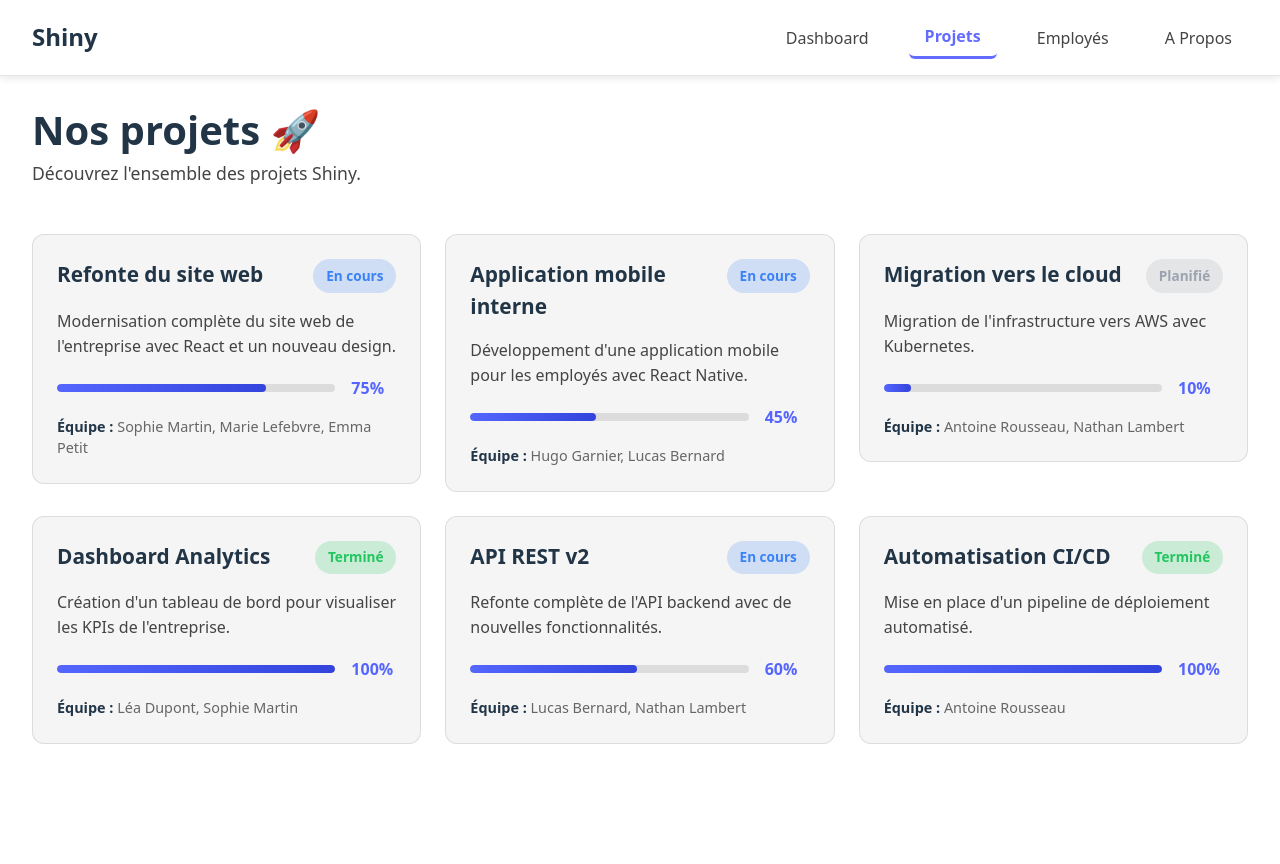
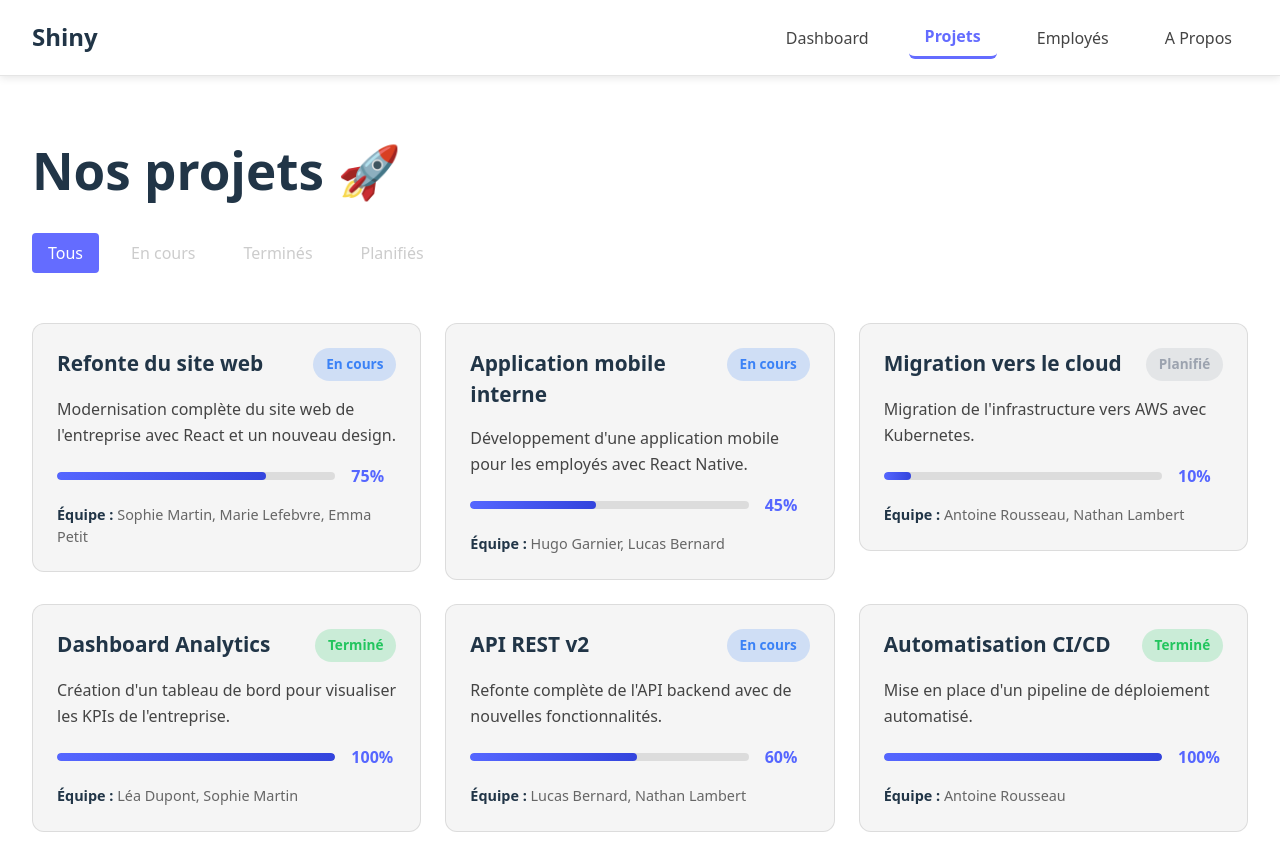
Before and after one commit to ninie08car/Shiny, a React (Vite) app: page /projects in a window 1280 px wide. Before the commit the page ends 800 px from the top, so only its background shows below. Built offline with nearby package versions, Linux system fonts and the light colour scheme.

Commit message:
PArite projets

```diff
--- a/src/main.jsx
+++ b/src/main.jsx
@@ -3,11 +3,14 @@ import { createRoot } from "react-dom/client";
 import { BrowserRouter as Router, Routes, Route } from "react-router-dom";
 import Layout from "./components/Layout";
 import Home from "./pages/Home";
-import Projects from "./pages/Projects";
+import ProjectsLayout from "./pages/Projects/Layout";
+import ProjectsAll from "./pages/Projects/All";
+import ProjectsInProgress from "./pages/Projects/InProgress";
+import ProjectsCompleted from "./pages/Projects/Completed";
+import ProjectsPlanned from "./pages/Projects/Planned";
 import ProjectDetail from "./pages/ProjectDetail";
 import Employees from "./pages/Employees";
 import EmployeeDetail from "./pages/EmployeeDetail";
-import About from "./pages/About";
 import AboutLayout from "./pages/About/Layout";
 import AboutPresentation from "./pages/About/Presentation";
 import AboutTeam from "./pages/About/Team";
@@ -15,15 +18,18 @@ import AboutContact from "./pages/About/Contact";
 import Error from "./pages/Error";
 import "./index.css";
 
-// Note pour l'étudiant : Pour l'instant, seule la page Home est affichée.
-// Dans le chapitre 1, vous configurerez React Router pour naviguer entre les différentes pages.
 createRoot(document.getElementById("root")).render(
   <StrictMode>
     <Router>
       <Routes>
         <Route element={<Layout />}>
           <Route path="/" element={<Home />} />
-          <Route path="/projects" element={<Projects />} />
+          <Route path="/projects" element={<ProjectsLayout />}>
+            <Route index element={<ProjectsAll />} />
+            <Route path="in-progress" element={<ProjectsInProgress />} />
+            <Route path="completed" element={<ProjectsCompleted />} />
+            <Route path="planned" element={<ProjectsPlanned />} />
+          </Route>
           <Route path="/projects/:id" element={<ProjectDetail />} />
           <Route path="/employees" element={<Employees />} />
           <Route path="/employees/:id" element={<EmployeeDetail />} />
--- /dev/null
+++ b/src/pages/Projects/All.jsx
@@ -0,0 +1,14 @@
+import { projectsData } from "../../data/projects";
+import ProjectCard from "../../components/ProjectCard";
+
+function All() {
+  return (
+    <div className="projects-grid">
+      {projectsData.map((project) => (
+        <ProjectCard key={project.id} project={project} />
+      ))}
+    </div>
+  );
+}
+
+export default All;
--- /dev/null
+++ b/src/pages/Projects/Completed.jsx
@@ -0,0 +1,16 @@
+import { getProjectsByStatus } from "../../data/projects";
+import ProjectCard from "../../components/ProjectCard";
+
+function Completed() {
+  const projects = getProjectsByStatus("Terminé");
+
+  return (
+    <div className="projects-grid">
+      {projects.map((project) => (
+        <ProjectCard key={project.id} project={project} />
+      ))}
+    </div>
+  );
+}
+
+export default Completed;
--- /dev/null
+++ b/src/pages/Projects/InProgress.jsx
@@ -0,0 +1,16 @@
+import { getProjectsByStatus } from "../../data/projects";
+import ProjectCard from "../../components/ProjectCard";
+
+function InProgress() {
+  const projects = getProjectsByStatus("En cours");
+
+  return (
+    <div className="projects-grid">
+      {projects.map((project) => (
+        <ProjectCard key={project.id} project={project} />
+      ))}
+    </div>
+  );
+}
+
+export default InProgress;
--- a/src/pages/Projects/Layout.jsx
+++ b/src/pages/Projects/Layout.jsx
@@ -1,28 +1,29 @@
 import { Outlet, NavLink } from "react-router-dom";
-import "./ProjectLayout.css";
+import "./ProjectsLayout.css";
 
-function ProjectLayout() {
+function ProjectsLayout() {
   return (
     <div className="page">
-      <nav className="project-nav">
-        <NavLink to="/project" end className="about-link">
+      <h1>Nos projets 🚀</h1>
+      <nav className="projects-nav">
+        <NavLink to="/projects" end className="projects-link">
           Tous
         </NavLink>
-        <NavLink to="/project/inprogress" className="about-link">
+        <NavLink to="/projects/in-progress" className="projects-link">
           En cours
         </NavLink>
-        <NavLink to="/project/completed" className="about-link">
+        <NavLink to="/projects/completed" className="projects-link">
           Terminés
         </NavLink>
-        <NavLink to="/project/planned" className="about-link">
+        <NavLink to="/projects/planned" className="projects-link">
           Planifiés
         </NavLink>
       </nav>
-      <div className="project-content">
+      <div className="projects-content">
         <Outlet />
       </div>
     </div>
   );
 }
 
-export default ProjectLayout;
+export default ProjectsLayout;
--- /dev/null
+++ b/src/pages/Projects/Planned.jsx
@@ -0,0 +1,16 @@
+import { getProjectsByStatus } from "../../data/projects";
+import ProjectCard from "../../components/ProjectCard";
+
+function Planned() {
+  const projects = getProjectsByStatus("Planifié");
+
+  return (
+    <div className="projects-grid">
+      {projects.map((project) => (
+        <ProjectCard key={project.id} project={project} />
+      ))}
+    </div>
+  );
+}
+
+export default Planned;
--- a/src/pages/Projects/ProjectsLayout.css
+++ b/src/pages/Projects/ProjectsLayout.css
@@ -1,4 +1,4 @@
-.project-nav {
+.projects-nav {
   display: flex;
   gap: 1rem;
   margin-bottom: 2rem;
@@ -6,7 +6,7 @@
   padding-bottom: 1rem;
 }
 
-.project-link {
+.projects-link {
   padding: 0.5rem 1rem;
   color: #ccc;
   text-decoration: none;
@@ -14,7 +14,7 @@
   transition: all 0.2s ease;
 }
 
-.project-link.active {
+.projects-link.active {
   background: #646cff;
   color: #fff;
 }
```
Also changed, not shown: src/pages/Projects/index.jsx (+5 -5 lines), src/pages/About/All.jsx (deleted), src/pages/About/Completed.jsx (deleted), src/pages/About/InProgress.jsx (deleted), src/pages/About/Planned.jsx (deleted).
